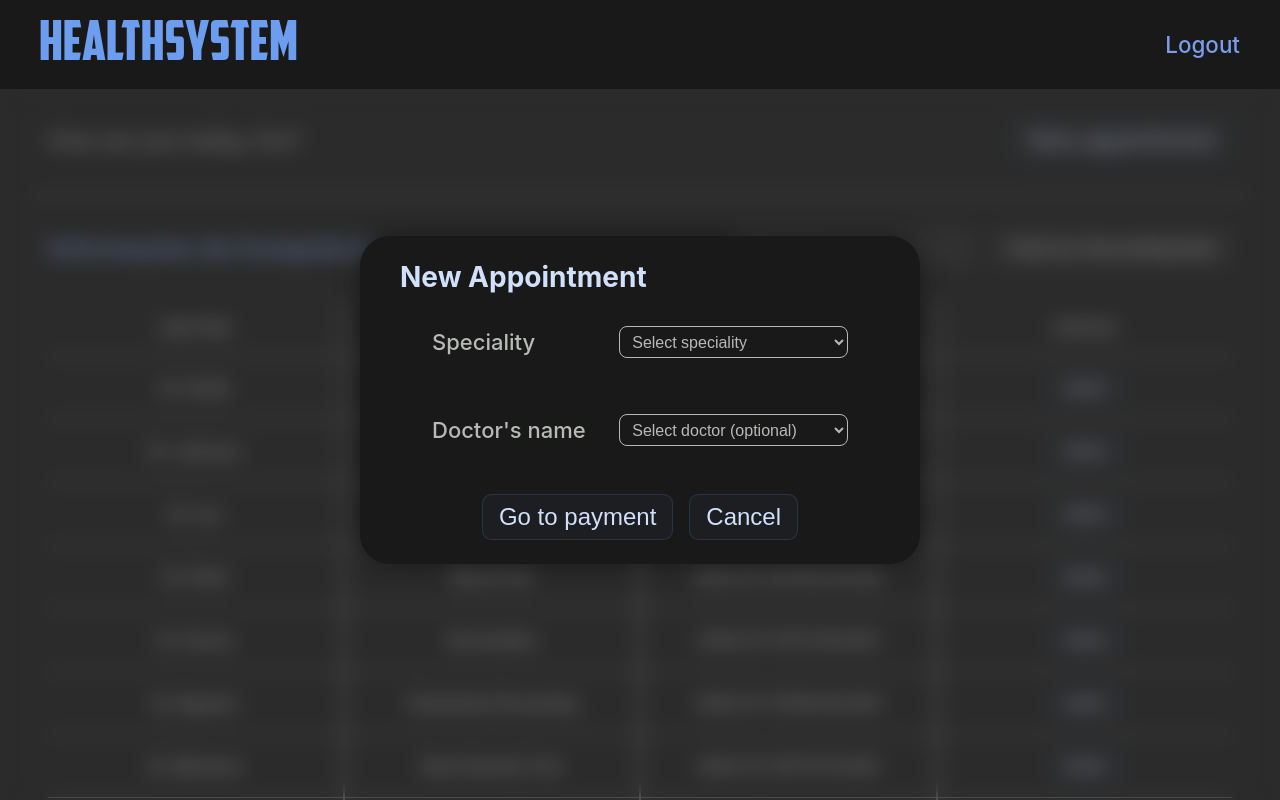
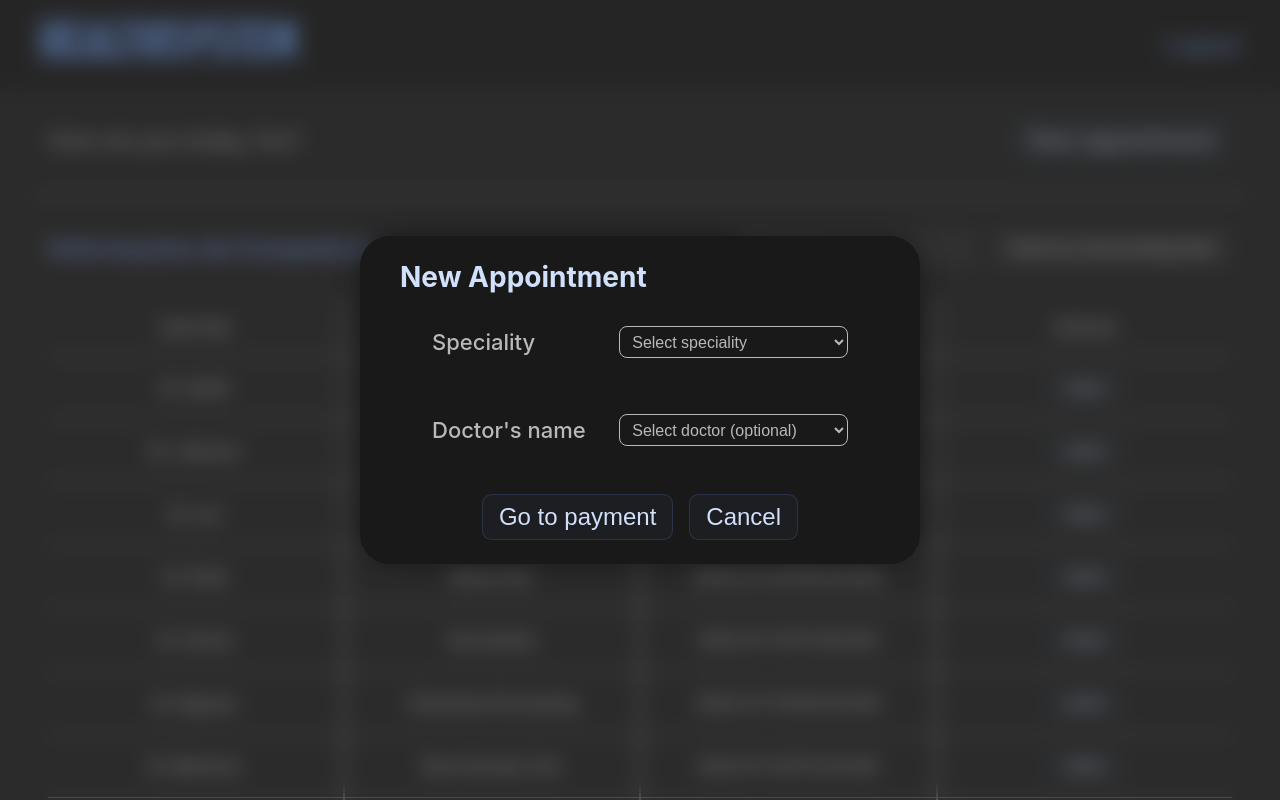
Before and after one commit to Descatres/HealthSystem, a React (Vite) app in the folder frontend/HealthSystem/: page / in a window 1280 px wide. Both pictures are taken after a click on the button "New appointment". Shown: the top 800 px of the page. Built offline with nearby package versions, Linux system fonts and the light colour scheme.

Commit message:
Update CreateAppointment.module.css

```diff
--- a/frontend/HealthSystem/src/components/Modals/CreateAppointment/CreateAppointment.module.css
+++ b/frontend/HealthSystem/src/components/Modals/CreateAppointment/CreateAppointment.module.css
@@ -8,7 +8,7 @@
     display: flex;
     justify-content: center;
     align-items: center;
-    z-index: 91;
+    z-index: 10000;
     backdrop-filter: blur(10px);
 }
 
```
